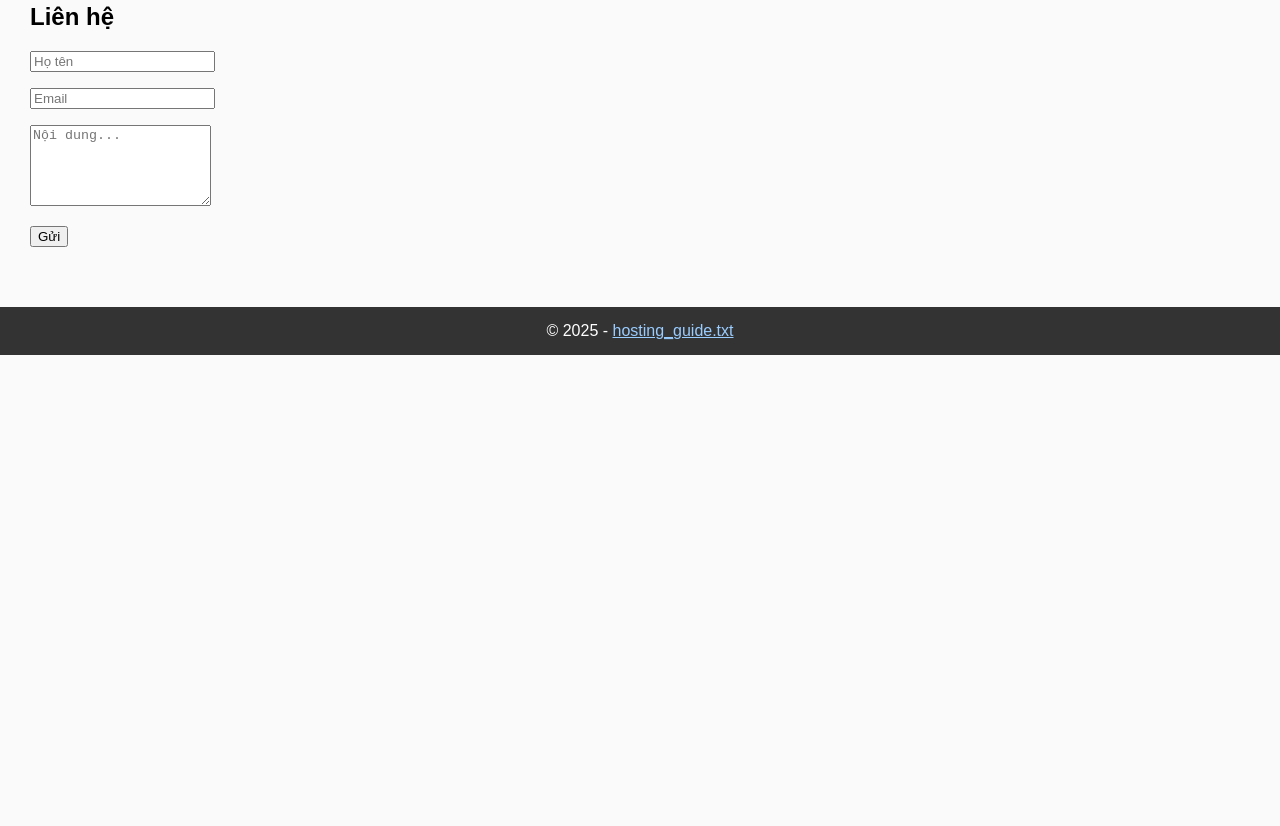
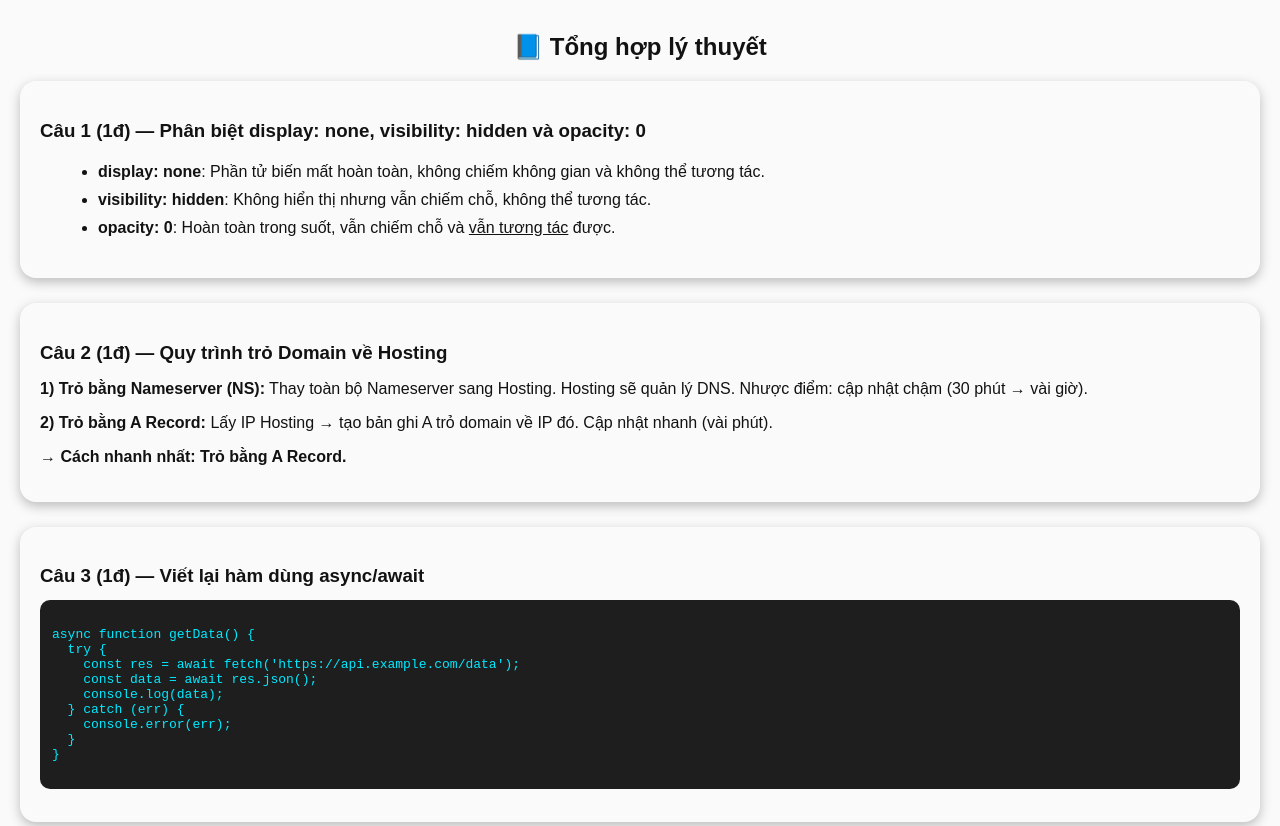
Before and after one commit to ledinhhieu3737-pixel/THI2_THW_231A010329, a plain HTML site: page index.html in a window 1280 px wide. Shown: the part 1919-2745 px from the top of the page. Before the commit the page ends 2274 px from the top, so only its background shows below. Drawn offline with Linux system fonts and the light colour scheme.

Commit message:
Add files via upload

```diff
--- a/index.html
+++ b/index.html
@@ -7,6 +7,42 @@
     #quiz-preview {
     text-align: center;
     margin: 40px auto;
+}
+#theory-box {
+  margin-top: 40px;
+  padding: 20px;
+  color: #121212;
+}
+
+#theory-box h2 {
+  text-align: center;
+  margin-bottom: 20px;
+}
+
+.theory-card {
+  background: rgba(255,255,255,0.08);
+  border-radius: 16px;
+  padding: 20px;
+  margin-bottom: 25px;
+  box-shadow: 0 4px 12px rgba(0,0,0,0.25);
+  backdrop-filter: blur(6px);
+}
+
+.theory-card h3 {
+  margin-bottom: 10px;
+}
+
+.theory-card ul {
+  margin-left: 18px;
+}
+
+.code-block {
+  display: block;
+  background: #1e1e1e;
+  padding: 12px;
+  border-radius: 10px;
+  color: #00eaff;
+  overflow-x: auto;
 }
 
 .quiz-home-img {
@@ -126,6 +162,52 @@
     </iframe>
 </section>
 
+<section id="theory-box">
+  <h2>📘 Tổng hợp lý thuyết</h2>
+
+  <!-- Câu 1 -->
+  <div class="theory-card">
+    <h3>Câu 1 (1đ) — Phân biệt display: none, visibility: hidden và opacity: 0</h3>
+    <ul>
+      <li><b>display: none</b>: Phần tử biến mất hoàn toàn, không chiếm không gian và không thể tương tác.</li>
+      <li><b>visibility: hidden</b>: Không hiển thị nhưng vẫn chiếm chỗ, không thể tương tác.</li>
+      <li><b>opacity: 0</b>: Hoàn toàn trong suốt, vẫn chiếm chỗ và <u>vẫn tương tác</u> được.</li>
+    </ul>
+  </div>
+
+  <!-- Câu 2 -->
+  <div class="theory-card">
+    <h3>Câu 2 (1đ) — Quy trình trỏ Domain về Hosting</h3>
+
+    <p><b>1) Trỏ bằng Nameserver (NS):</b>
+      Thay toàn bộ Nameserver sang Hosting. Hosting sẽ quản lý DNS.
+      Nhược điểm: cập nhật chậm (30 phút → vài giờ).
+    </p>
+
+    <p><b>2) Trỏ bằng A Record:</b>
+      Lấy IP Hosting → tạo bản ghi A trỏ domain về IP đó.
+      Cập nhật nhanh (vài phút).</p>
+
+    <p><b>→ Cách nhanh nhất: Trỏ bằng A Record.</b></p>
+  </div>
+
+  <!-- Câu 3 -->
+  <div class="theory-card">
+    <h3>Câu 3 (1đ) — Viết lại hàm dùng async/await</h3>
+
+    <pre><code class="code-block">
+async function getData() {
+  try {
+    const res = await fetch('https://api.example.com/data');
+    const data = await res.json();
+    console.log(data);
+  } catch (err) {
+    console.error(err);
+  }
+}
+    </code></pre>
+  </div>
+</section>
 
 <section id="contact">
     <h2>Liên hệ</h2>
```
